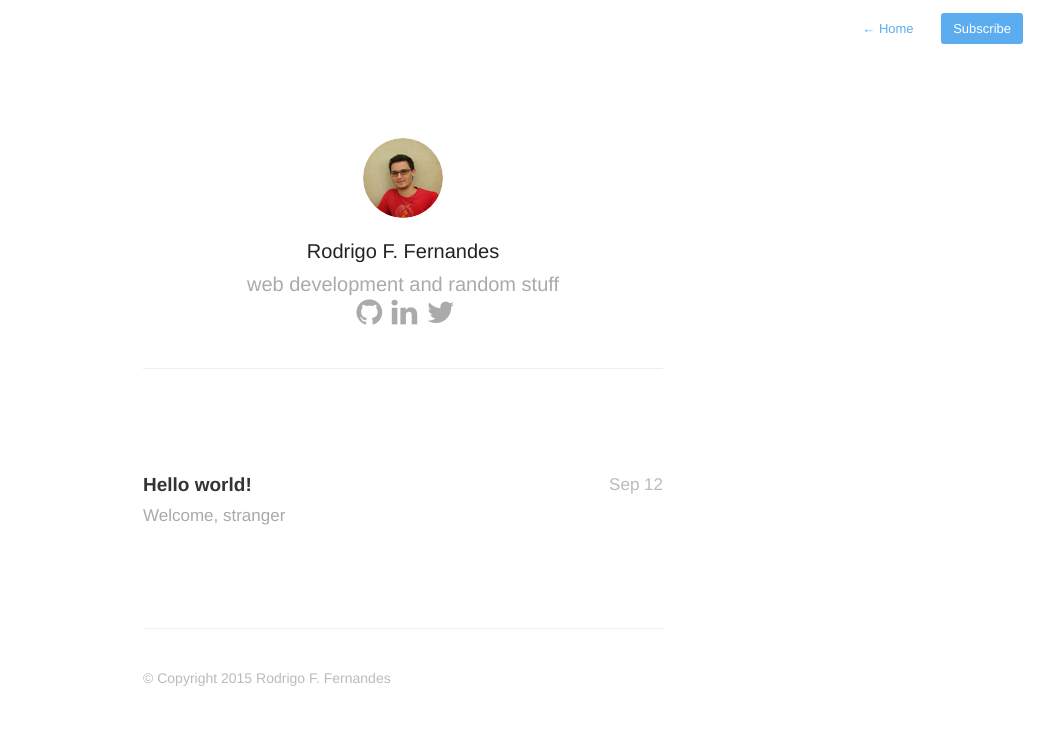
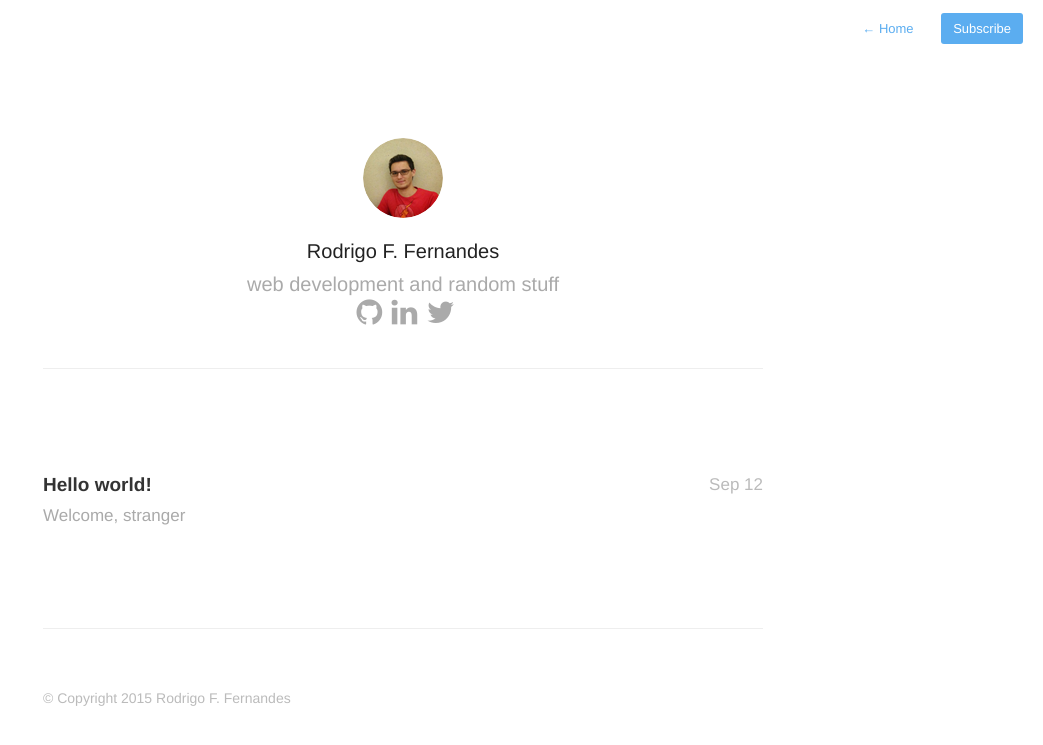
Before and after one commit to rodrigoff/rodrigoff.github.io, a Jekyll site: the page built from index.html, in a window 1280 px wide. Shown: the top 745 px of the page, without its empty margins (237-1280 px from the left). Built offline with Jekyll 4.4.1, drawn with Linux system fonts in a browser that asks for light colours; nearby versions of some CDN libraries; Markdown is read by kramdown in place of the engine named in the settings; the list of posts is cut into pages by our own code.

Commit message:
General UI changes

```diff
--- a/assets/css/style.css
+++ b/assets/css/style.css
@@ -233,6 +233,7 @@ p,
 .post-body ul,
 #post-list li,
 pre {
+    margin-top: 20px;
     margin-bottom: 20px;
 }
 
@@ -265,7 +266,7 @@ h2 {
 
 .profile #wrapper {
     padding: 100px 40px 0px;
-    max-width: 600px;
+    max-width: 800px;
     margin: 0 auto;
 }
 
@@ -313,7 +314,7 @@ h2 {
 
 nav.main-nav {
     padding: 20px 20px 0;
-    /*max-width: 600px;*/
+    /*max-width: 800px;*/
     /*width:100%;*/
     background: #fff;
     background: rgba(255, 255, 255, .90);
@@ -341,13 +342,13 @@ nav.main-nav a.cta {
 }
 
 #wrapper {
-    max-width: 600px;
+    max-width: 800px;
     margin: 0 auto;
     padding: 60px 40px 100px 40px;
 }
 
 #wrapper.home {
-    max-width: 600px;
+    max-width: 800px;
     margin: 0 auto;
     padding: 0px 40px 20px 40px;
 }
@@ -459,7 +460,7 @@ i {
 }
 
 .post h2 {
-    margin-bottom: 40px;
+    margin: 40px 0 20px 0;
     font: 300 24px/1.5 "Helvetica Neue", Helvetica, Arial, sans-serif;
     color: #111;
 }
@@ -479,7 +480,7 @@ i {
 #post-list h2 {
     font: normal 17px/1.5em "Helvetica Neue", Helvetica, Arial, sans-serif;
     color: #aaa;
-    max-width: 400px;
+    max-width: 600px;
     margin-top: 2px;
 }
 
@@ -599,7 +600,6 @@ th {
 }
 
 img {
-    width: 100%;
     max-width: 100%;
     border-radius: 3px;
 }
```
